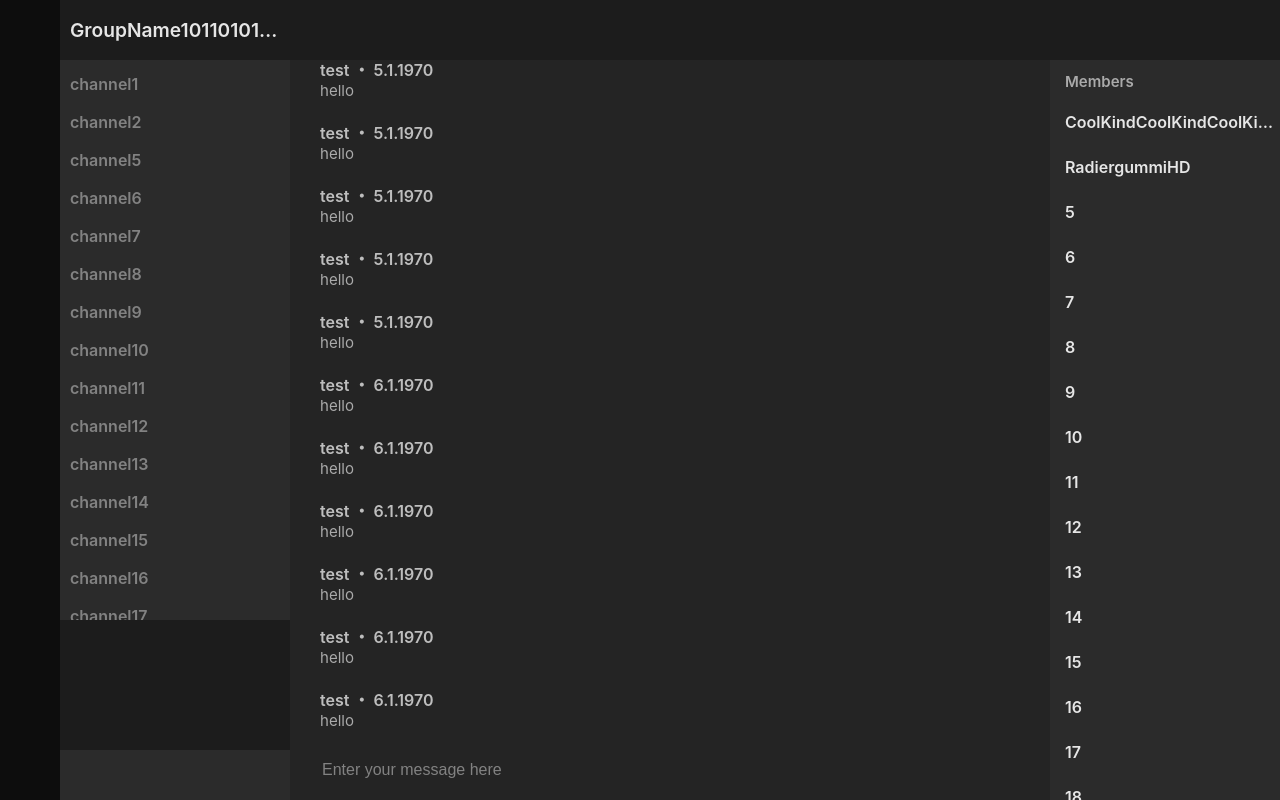
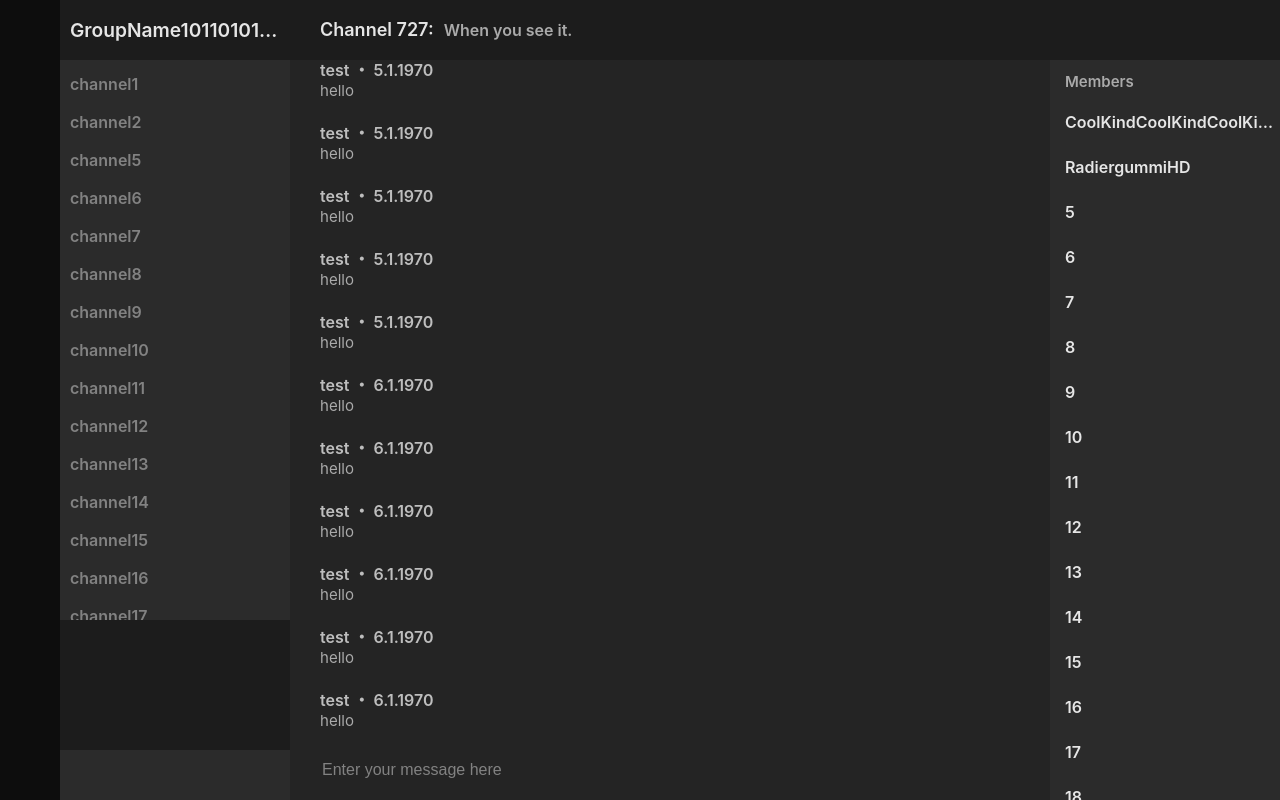
Before and after one commit to Voices-Chat/voices-webclient, a React (Vite) app: page / in a window 1280 px wide. Built offline with nearby package versions, Linux system fonts and the light colour scheme.

Commit message:
feat: channel title display

```diff
--- a/src/App.css
+++ b/src/App.css
@@ -25,7 +25,7 @@ html, body {
     grid-template-columns: 60px 230px auto 230px;
     grid-template-rows: 60px auto 130px 50px;
     grid-template-areas:
-        "sidebar groupinfo title title"
+        "sidebar groupinfo channeltitle channeltitle"
         "sidebar channels chat members"
         "sidebar settings chat members"
         "sidebar userinfo input members";
@@ -48,10 +48,11 @@ html, body {
     overflow: hidden;
 }
 
-.title {
-    grid-area: title;
+.channeltitle {
+    grid-area: channeltitle;
     border-bottom: 1px solid var(--bg-1);
     background-color: var(--bg-1);
+    padding: 0px 30px 0px 30px
 }
 
 .channels {
--- a/src/App.tsx
+++ b/src/App.tsx
@@ -4,6 +4,7 @@ import MemberList from "./components/MemberList";
 import MessageList from "./components/MessageList";
 import ChatInput from "./components/ChatInput";
 import GroupInfo from "./components/GroupInfo";
+import ChannelTitle from "./components/ChannelTitle";
 
 const dummyMembers = [
   { id: "0", name: "CoolKindCoolKindCoolKindCoolKindCoolKindCoolKindCoolKind" },
@@ -36,7 +37,7 @@ function App() {
     <>
       <div className="sidebar"></div>
       <div className="groupinfo"><GroupInfo name={"GroupName10110101117272D7"}/></div>
-      <div className="title"></div>
+      <div className="channeltitle"><ChannelTitle name={"Channel 727"} description={"When you see it."} /> </div>
       <div className="channels"><ChannelList channels={dummyChannels} /></div>
       <div className="chat"><MessageList messages={dummyMessages} /></div>
       <div className="members"><MemberList members={dummyMembers} /></div>
--- /dev/null
+++ b/src/components/ChannelTitle.css
@@ -0,0 +1,16 @@
+.channel-title {
+    display: flex;
+    align-items: center;
+    gap: 10px;
+    height: calc(100%);
+}
+
+.channel-name {
+    font-size: large;
+    color: var(--fg-3);
+}
+
+.channel-description {
+    font-size: medium;
+    color: var(--fg-1);
+}
--- /dev/null
+++ b/src/components/ChannelTitle.tsx
@@ -0,0 +1,12 @@
+import "./ChannelTitle.css";
+
+export default function ChannelTitle(props: {name: string, description: string}){
+    return <div className="channel-title">
+        <span className="channel-name">
+            {props.name}:
+        </span>
+        <span className="channel-description">
+            {props.description}
+        </span>
+    </div>;
+}
```
Also changed, not shown: src/components/GroupInfo.css (line endings or trailing spaces).
